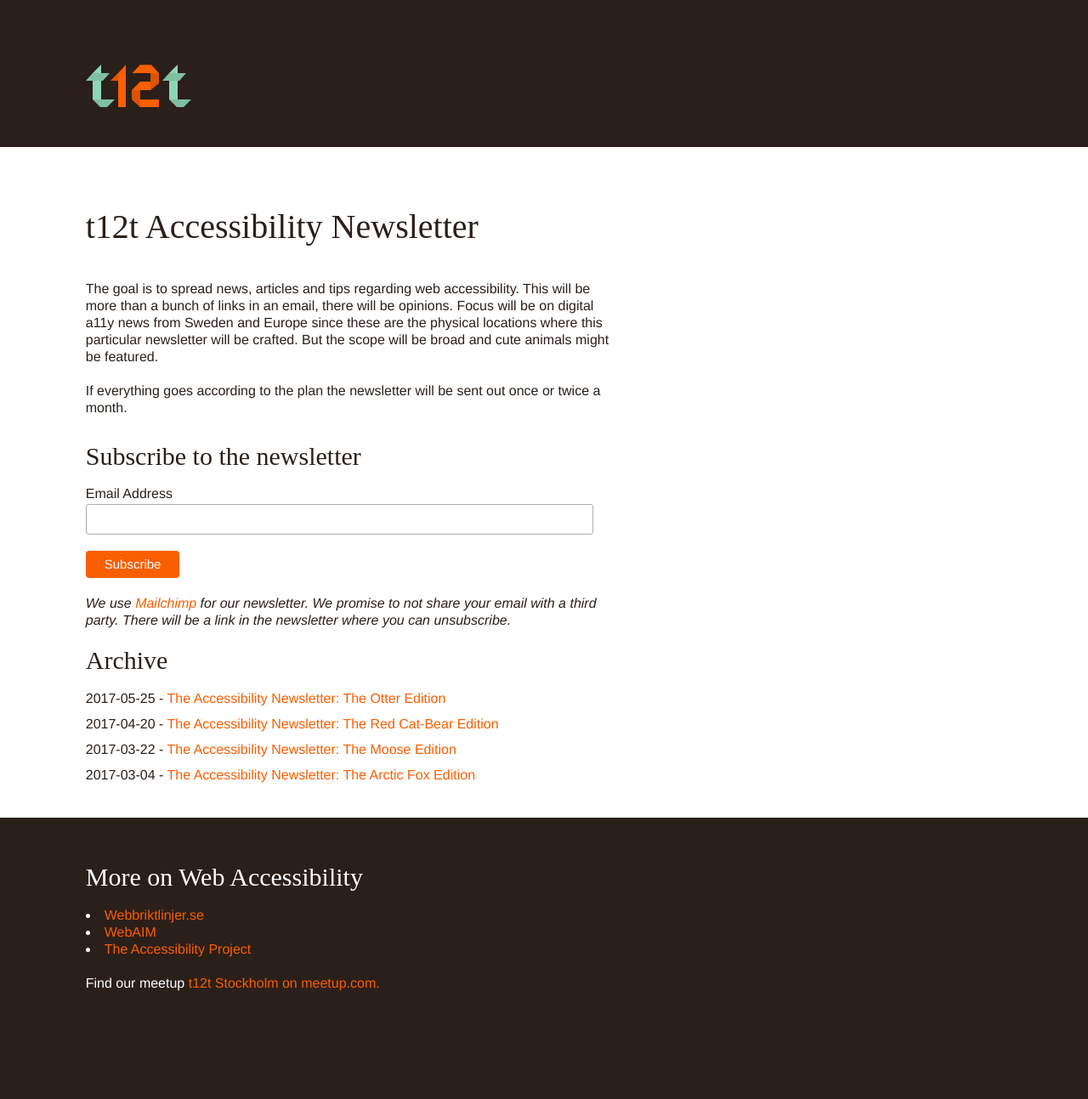
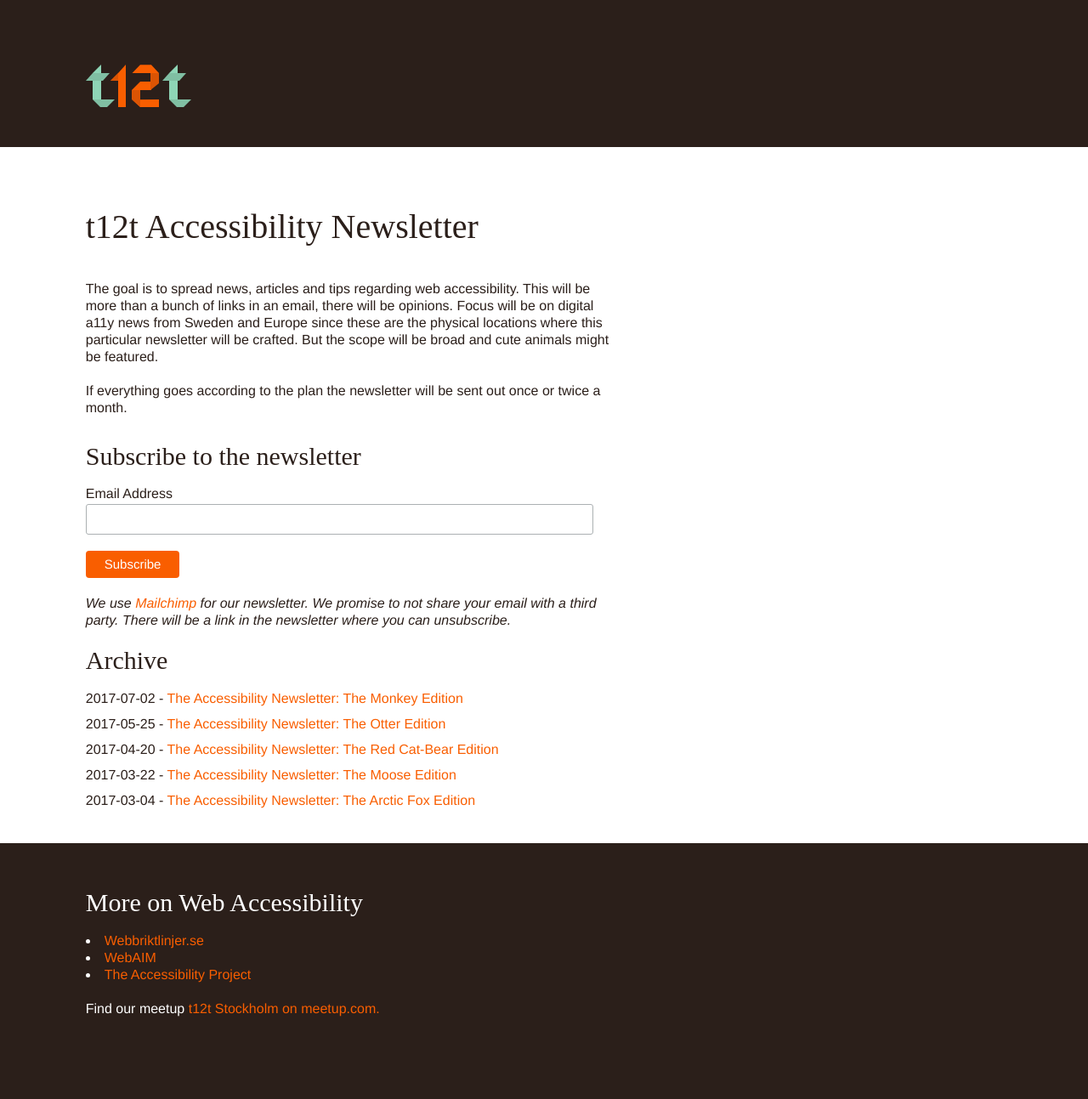
Before and after one commit to t12t/t12t.github.io, a Jekyll site: the page built from accessibility-newsletter/index.md, in a window 1280 px wide. Shown: the whole page at 85% size. Built offline with Jekyll 4.4.1, drawn with Linux system fonts in a browser that asks for light colours; some web fonts are replaced; before the commit the page ends 1263 px from its top, so only the background shows below that.

Commit message:
Adds monkey edition newsletter to archive

```diff
--- a/_includes/archive.html
+++ b/_includes/archive.html
@@ -1,4 +1,10 @@
 <ul class="archive-list">
+  <li>
+    <time datetime="2017-07-02">2017-07-02</time> -
+    <a href="http://eepurl.com/cUH09P">
+      The Accessibility Newsletter: The Monkey Edition
+    </a>
+  </li>
   <li>
     <time datetime="2017-05-25">2017-05-25</time> -
     <a href="http://eepurl.com/cPYQ0L">
```
